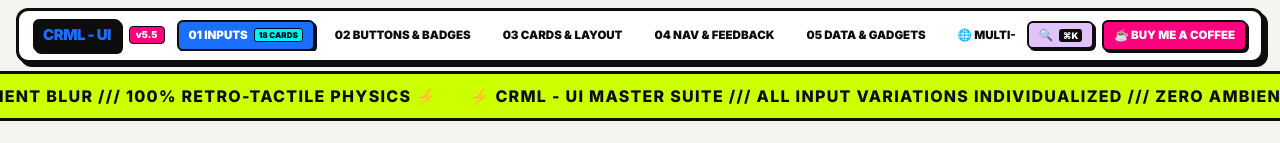
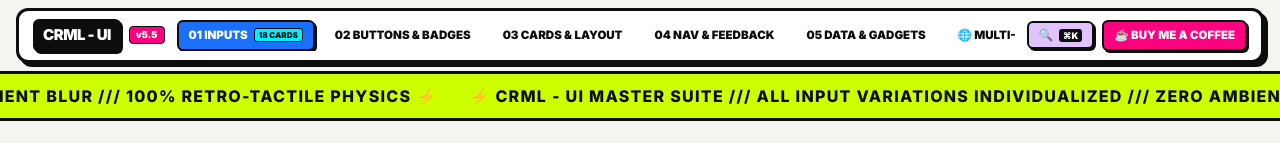
Before and after one commit to Mocca130604/crml-ui-vue, a Vue app: page / in a window 1280 px wide. Shown: the top 143 px of the page. Built offline with nearby package versions, Linux system fonts and the light colour scheme.

Commit message:
chore(release): bump to v2.0.7 - set default logo color to pure white

```diff
--- a/package.json
+++ b/package.json
@@ -1,6 +1,6 @@
 {
   "name": "crml-ui",
-  "version": "2.0.6",
+  "version": "2.0.7",
   "type": "module",
   "main": "./dist/crml-ui.umd.cjs",
   "module": "./dist/crml-ui.js",
--- a/src/components/organisms/navbar/CrmlNavbar.vue
+++ b/src/components/organisms/navbar/CrmlNavbar.vue
@@ -164,7 +164,7 @@ const isMobileOpen = ref(false)
   font-size: 15px;
   letter-spacing: -0.5px;
   background: var(--crt-obsidian, #0d0d0d);
-  color: var(--crml-action-primary, #1B6FFF);
+  color: #FFFFFF;
   border: 2px solid var(--crml-border-ink, #0D0D0D);
   padding: 3px 8px;
   border-radius: 6px;
```
